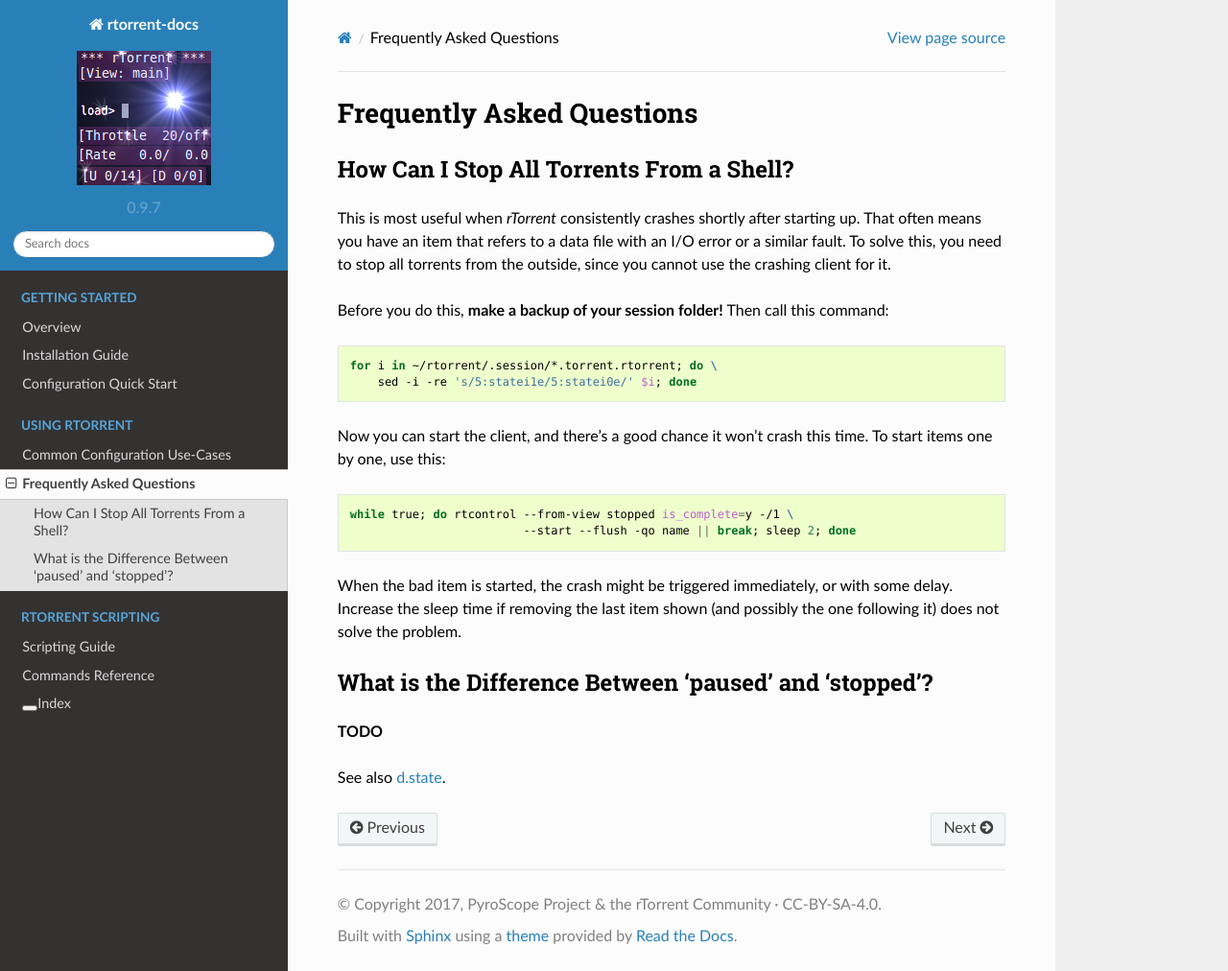
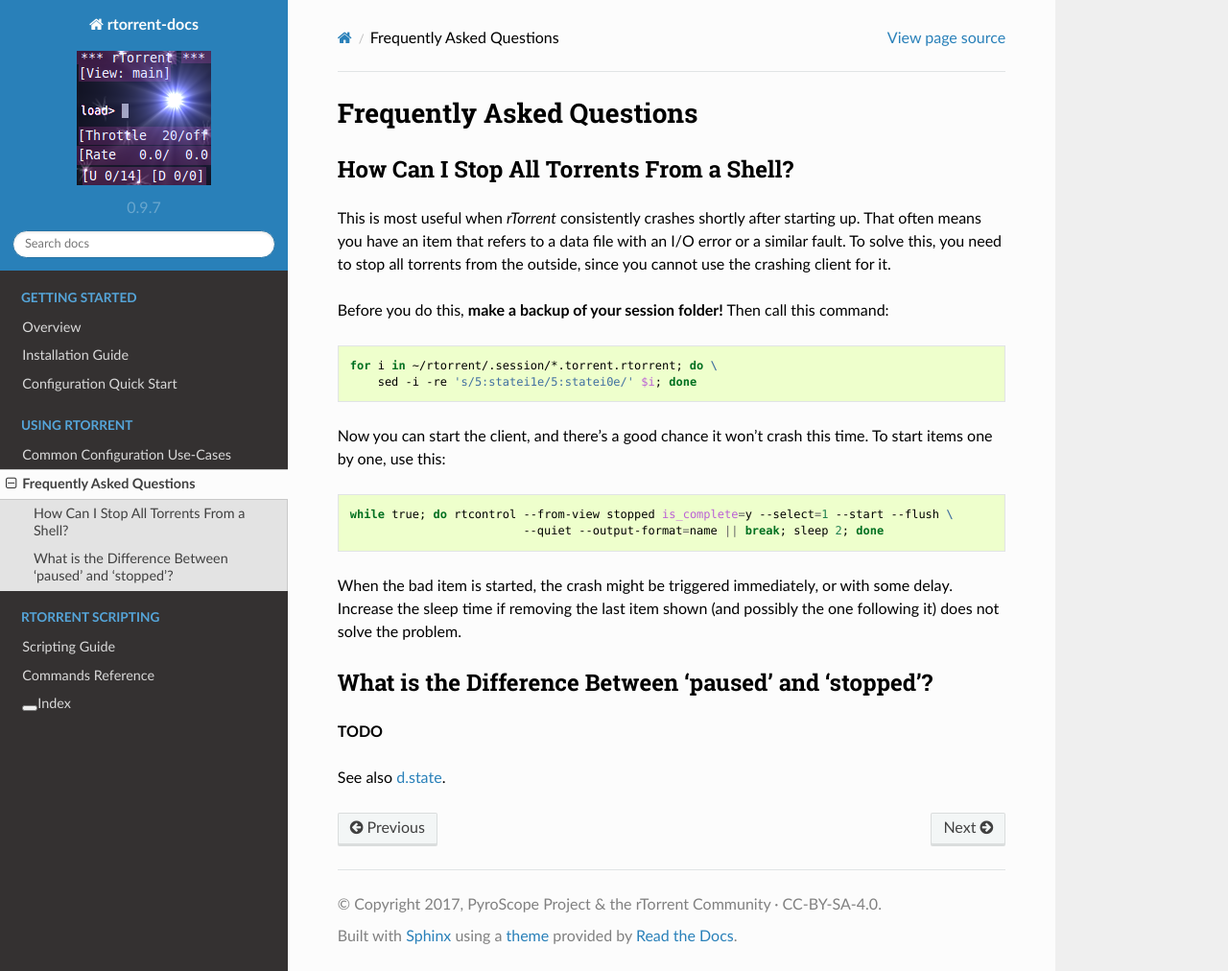
Before and after one commit to rtorrent-community/rtorrent-docs, a Sphinx documentation site: the page built from docs/faq.rst, in a window 1280 px wide and 1012 px high. Shown: the whole window at 96% size. Built offline with Sphinx 7.4.7 and the Read the Docs theme 2.0.0, drawn with Linux system fonts in a browser that asks for light colours.

Commit message:
docs: Increase verbosity of shell example
When reading through the shell example for manipulating torrents, it's
assumed that most users will either copy/paste the command or analyze it
to understand the mechanism of operation.

To make it easier to cross reference the command against `rtorrent
--help`, this commit converts the arguments to their longer form which
will allow users to dissect them one by one.

This should have no affect on users simply copying and pasting.

```diff
--- a/docs/faq.rst
+++ b/docs/faq.rst
@@ -26,8 +26,8 @@
 
 .. code-block:: shell
 
-    while true; do rtcontrol --from-view stopped is_complete=y -/1 \
-                             --start --flush -qo name || break; sleep 2; done
+    while true; do rtcontrol --from-view stopped is_complete=y --select=1 --start --flush \
+                             --quiet --output-format=name || break; sleep 2; done
 
 When the bad item is started, the crash might be triggered immediately, or with some delay.
 Increase the sleep time if removing the last item shown (and possibly the one following it)
```
